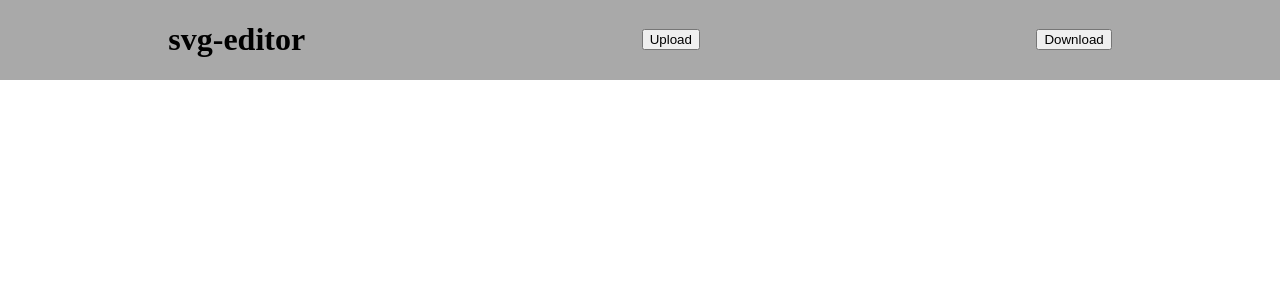
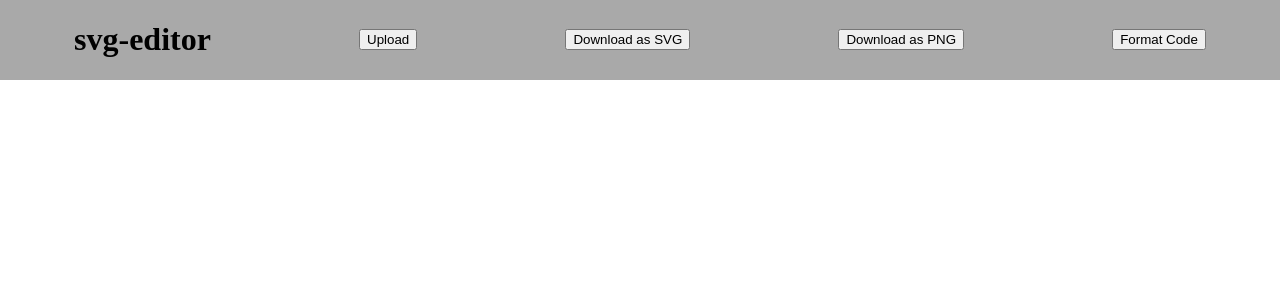
Before and after one commit to LeoDog896/svg-editor, a SvelteKit app: page / in a window 1280 px wide. Shown: the top 300 px of the page. Built offline with nearby package versions, Linux system fonts and the light colour scheme.

Commit message:
feat: download

```diff
--- a/package.json
+++ b/package.json
@@ -16,8 +16,10 @@
 		"@playwright/test": "^1.28.1",
 		"@sveltejs/adapter-static": "^2.0.3",
 		"@sveltejs/kit": "^1.20.4",
+		"@types/downloadjs": "^1.4.3",
 		"@typescript-eslint/eslint-plugin": "^5.45.0",
 		"@typescript-eslint/parser": "^5.45.0",
+		"downloadjs": "^1.4.7",
 		"eslint": "^8.28.0",
 		"eslint-config-prettier": "^8.5.0",
 		"eslint-plugin-svelte": "^2.30.0",
--- a/src/routes/+page.svelte
+++ b/src/routes/+page.svelte
@@ -2,6 +2,9 @@
 	import Monaco from 'svelte-monaco';
 	import Node from 'svelte-mosaic';
 	import type { ChangeEventHandler } from 'svelte/elements';
+    import download from "downloadjs";
+
+    let fileName = "untitled.svg";
 
 	let fileUpload: HTMLInputElement;
 	let value = `<!-- orange star -->
@@ -14,18 +17,25 @@
 		const file = event.currentTarget?.files![0];
 		const reader = new FileReader();
 		reader.onload = (event) => {
+            fileName = file.name;
 			value = event.target!.result as string;
 		};
 
 		reader.readAsText(file);
 		fileUpload.value = '';
 	};
+
+    const downloadSVG = () => {
+        download(value, fileName, "image/svg+xml");
+    }
 </script>
 
 <header>
 	<h1>svg-editor</h1>
 	<button on:click={() => fileUpload.click()}>Upload</button>
-	<button>Download</button>
+	<button on:click={downloadSVG}>Download as SVG</button>
+    <button>Download as PNG</button>
+    <button>Format Code</button>
 </header>
 
 <input
```
Also changed, not shown: 1 other file (tests, documents, lock files or other folders).
